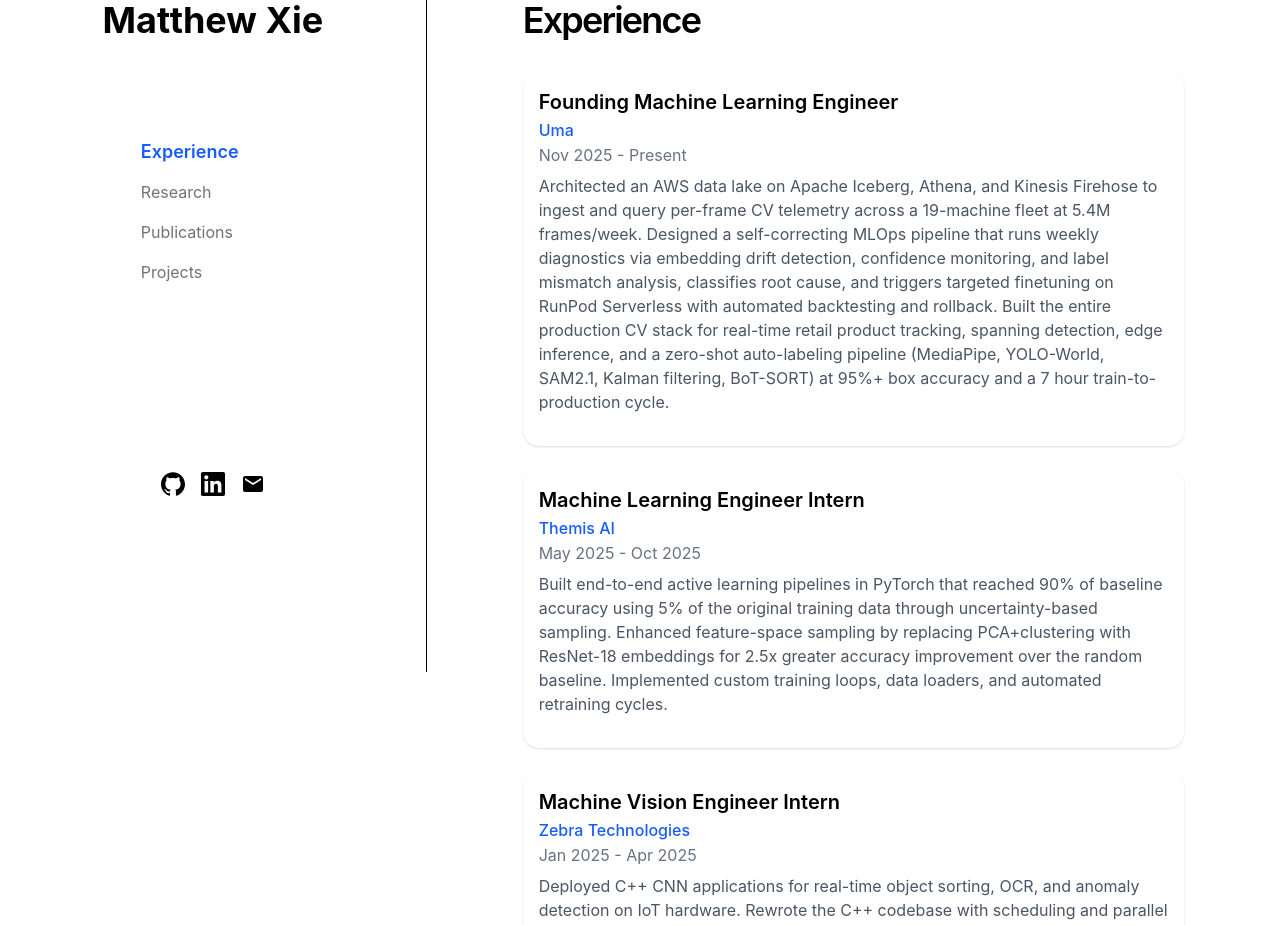
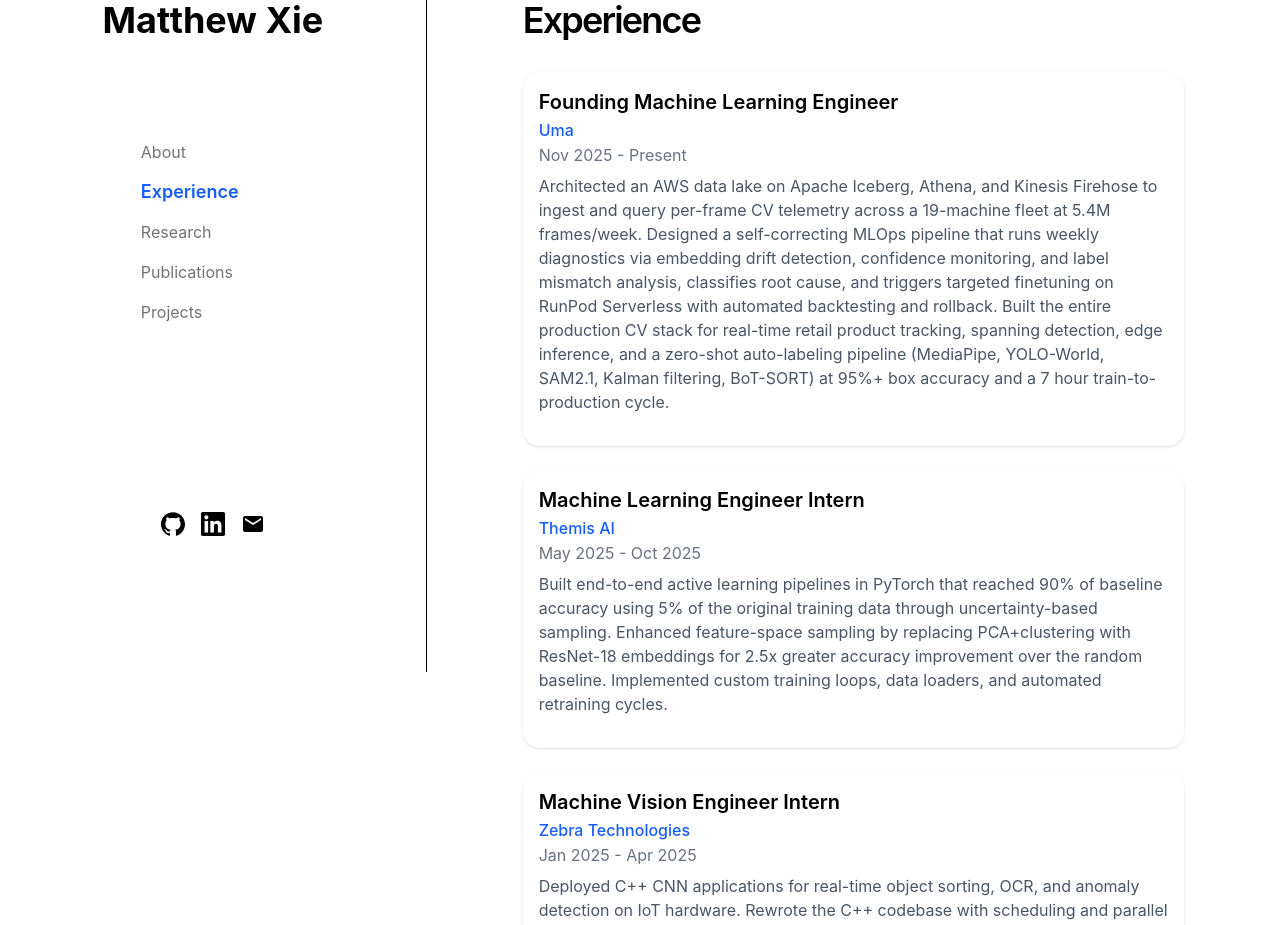
Before and after one commit to matthxie/portfolio-website, a Next.js app: page / in a window 1280 px wide. Shown: the part 960-1885 px from the top of the page. Built offline with nearby package versions, Linux system fonts and the light colour scheme.

Commit message:
add about option to side panel for hero section

```diff
--- a/app/components/SidePanel.tsx
+++ b/app/components/SidePanel.tsx
@@ -5,7 +5,7 @@
 
 
 export default function SidePanel() {
-    const sections = ['experience', 'research', 'publications', 'projects']
+    const sections = ['about', 'experience', 'research', 'publications', 'projects']
     const activeSection = useActiveSection(sections)
 
 
--- a/app/page.tsx
+++ b/app/page.tsx
@@ -175,7 +175,7 @@
 export default function Page() {
   return (
       <section>
-        <section className="h-screen w-full flex items-center px-12">
+        <section id="about" className="h-screen w-full flex items-center px-12">
           <div className="max-w-4xl">
             <p className="mb-4">
               {`Hi, I'm`}
```
